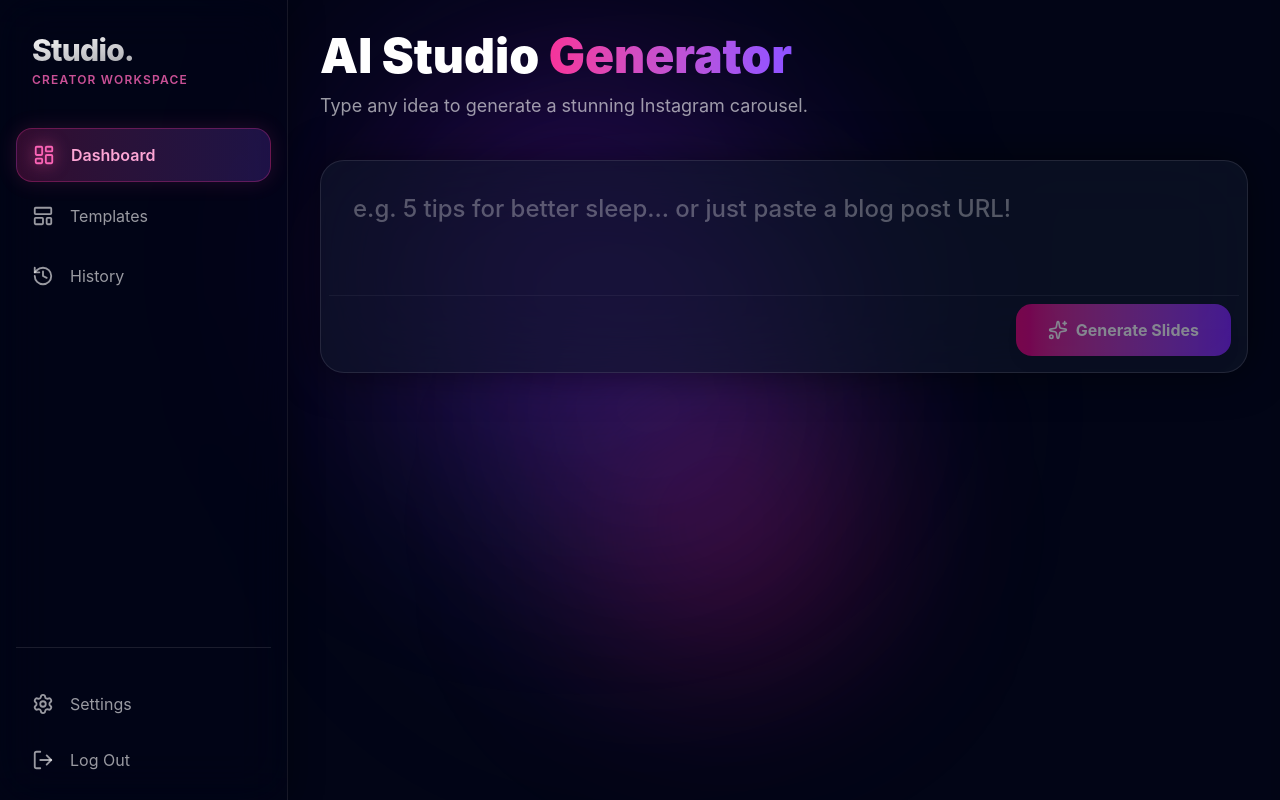
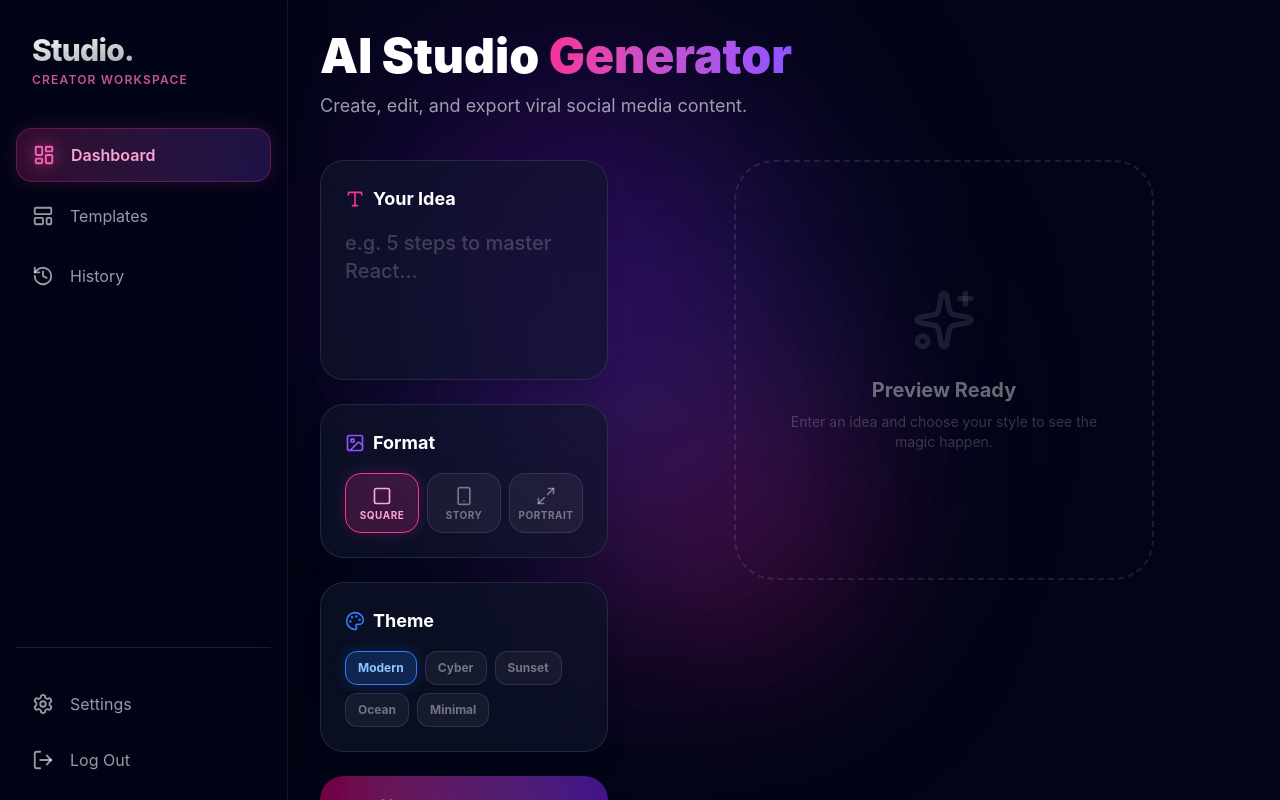
Before and after one commit to piyushchauhan3554/Social-Media-Studio, a React (Vite) app in the folder client/: page /dashboard in a window 1280 px wide. Built offline with nearby package versions, Linux system fonts and the light colour scheme.

Commit message:
improve ui

```diff
--- a/client/src/pages/Dashboard.jsx
+++ b/client/src/pages/Dashboard.jsx
@@ -3,7 +3,21 @@ import axios from "axios";
 import { useLocation } from "react-router-dom";
 import { motion, AnimatePresence } from "framer-motion";
 import * as htmlToImage from "html-to-image";
-import { Sparkles, Download, ChevronRight, ChevronLeft, Loader2, Image as ImageIcon } from "lucide-react";
+import { Sparkles, Download, ChevronRight, ChevronLeft, Loader2, Image as ImageIcon, Type, Palette, Smartphone, Square, Maximize2 } from "lucide-react";
+
+const THEMES = [
+  { name: "Modern", bg: "from-indigo-50 to-pink-50", text: "text-slate-800", accent: "bg-slate-800" },
+  { name: "Cyber", bg: "from-slate-900 to-slate-800", text: "text-pink-400", accent: "bg-pink-400" },
+  { name: "Sunset", bg: "from-orange-400 to-pink-500", text: "text-white", accent: "bg-white" },
+  { name: "Ocean", bg: "from-blue-600 to-indigo-800", text: "text-white", accent: "bg-white" },
+  { name: "Minimal", bg: "bg-white", text: "text-black", accent: "bg-black" },
+];
+
+const FORMATS = [
+  { name: "Square", value: "1:1", icon: Square, ratio: "aspect-square" },
+  { name: "Story", value: "9:16", icon: Smartphone, ratio: "aspect-[9/16]" },
+  { name: "Portrait", value: "4:5", icon: Maximize2, ratio: "aspect-[4/5]" },
+];
 
 function Dashboard() {
   const [idea, setIdea] = useState("");
@@ -11,6 +25,8 @@ function Dashboard() {
   const [loading, setLoading] = useState(false);
   const [currentSlide, setCurrentSlide] = useState(0);
   const [slideDirection, setSlideDirection] = useState(1);
+  const [format, setFormat] = useState(FORMATS[0]);
+  const [theme, setTheme] = useState(THEMES[0]);
 
   const location = useLocation();
 
@@ -30,7 +46,7 @@ function Dashboard() {
 
       const response = await axios.post(
         "http://localhost:5000/api/generate",
-        { idea }
+        { idea, format: format.value, theme: theme.name }
       );
 
       const newSlides = response.data.slides;
@@ -41,6 +57,8 @@ function Dashboard() {
         idea,
         slides: newSlides,
         date: new Date().toLocaleString(),
+        format: format.value,
+        theme: theme.name
       };
       localStorage.setItem("history", JSON.stringify([newEntry, ...history]));
 
@@ -50,6 +68,12 @@ function Dashboard() {
     } finally {
       setLoading(false);
     }
+  };
+
+  const handleEditSlide = (newText) => {
+    const updatedSlides = [...slides];
+    updatedSlides[currentSlide] = newText;
+    setSlides(updatedSlides);
   };
 
   const nextSlide = () => {
@@ -98,57 +122,113 @@ function Dashboard() {
   };
 
   return (
-    <div className="max-w-5xl mx-auto flex flex-col items-center">
+    <div className="max-w-6xl mx-auto flex flex-col items-center">
 
       {/* Header Area */}
       <div className="w-full mb-10 text-center md:text-left">
         <h1 className="text-4xl md:text-5xl font-black mb-3">
           AI Studio <span className="bg-clip-text text-transparent bg-gradient-to-r from-pink-500 to-violet-500">Generator</span>
         </h1>
-        <p className="text-white/60 text-lg">Type any idea to generate a stunning Instagram carousel.</p>
+        <p className="text-white/60 text-lg">Create, edit, and export viral social media content.</p>
       </div>
 
+      <div className="w-full grid grid-cols-1 lg:grid-cols-3 gap-8 items-start">
+
+        {/* Left Column: Input & Controls */}
+        <div className="lg:col-span-1 space-y-6">
           {/* Input Section */}
-      <div className="w-full bg-slate-900/60 backdrop-blur-2xl border border-white/10 rounded-3xl p-2 shadow-[0_0_40px_rgba(0,0,0,0.5)] mb-12 relative overflow-hidden group">
-        <div className="absolute inset-0 bg-gradient-to-r from-pink-500/10 via-purple-500/10 to-indigo-500/10 opacity-0 group-hover:opacity-100 transition-opacity duration-500 pointer-events-none"></div>
-
+          <div className="bg-slate-900/60 backdrop-blur-2xl border border-white/10 rounded-3xl p-6 shadow-xl relative overflow-hidden group">
+            <h3 className="text-lg font-bold mb-4 flex items-center gap-2">
+              <Type size={20} className="text-pink-500" />
+              Your Idea
+            </h3>
             <textarea
               value={idea}
               onChange={(e) => setIdea(e.target.value)}
-          placeholder="e.g. 5 tips for better sleep... or just paste a blog post URL!"
-          className="w-full p-6 bg-transparent resize-none text-xl md:text-2xl font-medium focus:outline-none placeholder:text-white/30 text-white min-h-[120px]"
+              placeholder="e.g. 5 steps to master React..."
+              className="w-full p-0 bg-transparent resize-none text-xl font-medium focus:outline-none placeholder:text-white/20 text-white min-h-[120px]"
             />
+          </div>
 
-        <div className="flex justify-end p-2 border-t border-white/5">
+          {/* Formats */}
+          <div className="bg-slate-900/60 backdrop-blur-2xl border border-white/10 rounded-3xl p-6 shadow-xl leading-none">
+            <h3 className="text-lg font-bold mb-4 flex items-center gap-2">
+              <ImageIcon size={20} className="text-violet-500" />
+              Format
+            </h3>
+            <div className="grid grid-cols-3 gap-2">
+              {FORMATS.map((f) => {
+                const Icon = f.icon;
+                return (
+                  <button
+                    key={f.value}
+                    onClick={() => setFormat(f)}
+                    className={`flex flex-col items-center justify-center p-3 rounded-2xl border transition-all ${
+                      format.value === f.value
+                        ? "bg-pink-500/20 border-pink-500 text-pink-300 shadow-[0_0_15px_rgba(236,72,153,0.2)]"
+                        : "bg-white/5 border-white/10 text-white/40 hover:bg-white/10 hover:text-white"
+                    }`}
+                  >
+                    <Icon size={20} className="mb-1" />
+                    <span className="text-[10px] font-bold uppercase tracking-wider">{f.name}</span>
+                  </button>
+                );
+              })}
+            </div>
+          </div>
+
+          {/* Themes */}
+          <div className="bg-slate-900/60 backdrop-blur-2xl border border-white/10 rounded-3xl p-6 shadow-xl leading-none">
+            <h3 className="text-lg font-bold mb-4 flex items-center gap-2">
+              <Palette size={20} className="text-blue-500" />
+              Theme
+            </h3>
+            <div className="flex flex-wrap gap-2">
+              {THEMES.map((t) => (
+                <button
+                  key={t.name}
+                  onClick={() => setTheme(t)}
+                  className={`px-3 py-2 rounded-xl border text-xs font-bold transition-all ${
+                    theme.name === t.name
+                      ? "bg-blue-500/20 border-blue-500 text-blue-300 shadow-[0_0_15px_rgba(59,130,246,0.2)]"
+                      : "bg-white/5 border-white/10 text-white/40 hover:bg-white/10 hover:text-white"
+                  }`}
+                >
+                  {t.name}
+                </button>
+              ))}
+            </div>
+          </div>
+
+          {/* Generate Button */}
           <button
             onClick={handleGenerate}
             disabled={loading || !idea.trim()}
-            className="flex items-center gap-2 bg-gradient-to-r from-pink-600 to-violet-600 hover:from-pink-500 hover:to-violet-500 disabled:opacity-50 disabled:cursor-not-allowed px-8 py-3.5 rounded-2xl font-bold transition-all shadow-lg hover:shadow-[0_0_20px_rgba(236,72,153,0.4)]"
+            className="w-full flex items-center justify-center gap-3 bg-gradient-to-r from-pink-600 to-violet-600 hover:from-pink-500 hover:to-violet-500 disabled:opacity-50 disabled:cursor-not-allowed py-5 rounded-3xl font-black text-lg transition-all shadow-lg hover:shadow-[0_0_30px_rgba(236,72,153,0.4)]"
           >
             {loading ? (
               <>
-                <Loader2 size={20} className="animate-spin" />
+                <Loader2 size={24} className="animate-spin" />
                 Generating...
               </>
             ) : (
               <>
-                <Sparkles size={20} />
-                Generate Slides
+                <Sparkles size={24} />
+                Generate Assets
               </>
             )}
           </button>
         </div>
-      </div>
 
-      {/* Results Section */}
-      {slides.length > 0 && (
+        {/* Right Column: Preview & Editor */}
+        <div className="lg:col-span-2 flex flex-col items-center">
+          {slides.length > 0 ? (
             <motion.div
-          initial={{ opacity: 0, y: 40 }}
-          animate={{ opacity: 1, y: 0 }}
-          className="w-full max-w-[500px] flex flex-col items-center"
+              initial={{ opacity: 0, scale: 0.95 }}
+              animate={{ opacity: 1, scale: 1 }}
+              className="w-full flex flex-col items-center"
             >
-          {/* Carousel Container (Instagram 1:1 Aspect Ratio) */}
-          <div className="w-full aspect-square relative rounded-3xl overflow-hidden shadow-[0_20px_50px_rgba(0,0,0,0.5)] border border-white/10 bg-white">
+              <div className={`w-full max-w-[420px] ${format.ratio} relative rounded-[40px] overflow-hidden shadow-[0_40px_100px_rgba(0,0,0,0.6)] border border-white/10 bg-white group`}>
 
                 <AnimatePresence initial={false} custom={slideDirection} mode="wait">
                   <motion.div
@@ -159,65 +239,71 @@ function Dashboard() {
                     initial="initial"
                     animate="active"
                     exit="exit"
-                className="absolute inset-0 bg-gradient-to-br from-indigo-50 to-pink-50 flex items-center justify-center p-12 text-center"
+                    className={`absolute inset-0 bg-gradient-to-br ${theme.bg} flex flex-col items-center justify-center p-12 text-center`}
                   >
-                <div className="w-full h-full flex flex-col justify-center items-center">
-                  <h2 className="text-3xl md:text-4xl font-black text-slate-800 leading-tight">
-                    {slides[currentSlide]}
-                  </h2>
-                </div>
+                    <textarea
+                      value={slides[currentSlide]}
+                      onChange={(e) => handleEditSlide(e.target.value)}
+                      className={`w-full bg-transparent resize-none text-center font-black leading-tight border-none focus:ring-0 p-0 ${theme.text} ${format.value === "9:16" ? "text-2xl" : "text-3xl"}`}
+                      rows={5}
+                    />
+                    <div className={`w-16 h-1.5 rounded-full ${theme.accent} mt-8 opacity-30`} />
                   </motion.div>
                 </AnimatePresence>
 
-            {/* Subtle Gradient overlay for the card edge vibe */}
-            <div className="absolute inset-0 border-[12px] border-white/50 pointer-events-none rounded-3xl mix-blend-overlay"></div>
-
-            {/* Pagination Indicators inside image */}
-            <div className="absolute bottom-6 left-1/2 -translate-x-1/2 flex gap-2">
+                {/* Glass UI Overlays */}
+                <div className="absolute inset-x-0 bottom-10 flex justify-center gap-2 px-6 pointer-events-none">
                   {slides.map((_, idx) => (
                     <div
                       key={idx}
-                  className={`w-2 h-2 rounded-full transition-all duration-300 ${idx === currentSlide ? "bg-slate-800 scale-125" : "bg-slate-400/50"}`}
+                      className={`h-1.5 rounded-full transition-all duration-300 ${idx === currentSlide ? "w-8 bg-slate-800" : "w-1.5 bg-slate-400/30"}`}
                     />
                   ))}
                 </div>
 
-            {/* Side Navigation Buttons overlay */}
+                {/* Side Navigation */}
                 <button
                   onClick={prevSlide}
                   disabled={currentSlide === 0}
-              className="absolute left-4 top-1/2 -translate-y-1/2 w-10 h-10 rounded-full bg-white/80 text-black flex items-center justify-center shadow-lg disabled:opacity-0 transition-opacity hover:bg-white"
+                  className="absolute left-6 top-1/2 -translate-y-1/2 w-12 h-12 rounded-full bg-white/90 backdrop-blur-md text-black flex items-center justify-center shadow-xl disabled:opacity-0 transition-opacity hover:bg-white active:scale-90"
                 >
-              <ChevronLeft size={24} />
+                  <ChevronLeft size={28} />
                 </button>
 
                 <button
                   onClick={nextSlide}
                   disabled={currentSlide === slides.length - 1}
-              className="absolute right-4 top-1/2 -translate-y-1/2 w-10 h-10 rounded-full bg-white/80 text-black flex items-center justify-center shadow-lg disabled:opacity-0 transition-opacity hover:bg-white"
+                  className="absolute right-6 top-1/2 -translate-y-1/2 w-12 h-12 rounded-full bg-white/90 backdrop-blur-md text-black flex items-center justify-center shadow-xl disabled:opacity-0 transition-opacity hover:bg-white active:scale-90"
                 >
-              <ChevronRight size={24} />
+                  <ChevronRight size={28} />
                 </button>
               </div>
 
-          {/* Action Buttons */}
-          <div className="w-full flex items-center justify-between mt-8 gap-4">
-            <div className="text-sm font-medium text-white/50 bg-white/5 px-4 py-2 rounded-full border border-white/10">
-              Slide {currentSlide + 1} of {slides.length}
+              {/* Action Bar */}
+              <div className="w-full max-w-[420px] flex items-center justify-between mt-10 p-4 bg-white/5 backdrop-blur-xl border border-white/10 rounded-3xl">
+                <div className="flex flex-col">
+                  <span className="text-[10px] uppercase font-black text-white/30 tracking-widest">Live Editor</span>
+                  <span className="text-sm font-bold text-white/80">Slide {currentSlide + 1} / {slides.length}</span>
                 </div>
 
                 <button
                   onClick={downloadSlide}
-              className="flex items-center gap-2 bg-white text-slate-900 hover:bg-pink-100 px-6 py-3 rounded-full font-bold transition-all shadow-[0_0_20px_rgba(255,255,255,0.2)] hover:shadow-[0_0_30px_rgba(255,255,255,0.4)]"
+                  className="flex items-center gap-2 bg-white text-slate-900 hover:bg-pink-100 px-6 py-3 rounded-2xl font-black transition-all shadow-[0_0_30px_rgba(255,255,255,0.2)] hover:shadow-[0_0_40px_rgba(255,255,255,0.4)] active:scale-95"
                 >
                   <Download size={20} />
-              Save Image
+                  Export PNG
                 </button>
               </div>
-
             </motion.div>
+          ) : (
+            <div className="w-full aspect-square max-w-[420px] border-2 border-dashed border-white/10 rounded-[40px] flex flex-col items-center justify-center text-white/20 p-12 text-center">
+              <Sparkles size={64} className="mb-6 opacity-50" />
+              <h4 className="text-xl font-bold mb-2 text-white/40">Preview Ready</h4>
+              <p className="text-sm">Enter an idea and choose your style to see the magic happen.</p>
+            </div>
           )}
-
+        </div>
+      </div>
     </div>
   );
 }
```
Also changed, not shown: 2 other files (tests, documents, lock files or other folders). Lines whose indentation alone changed are shown as unchanged.
